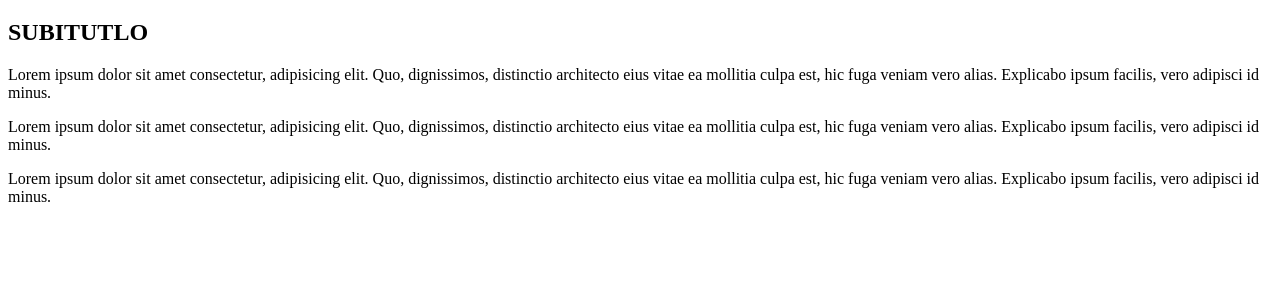
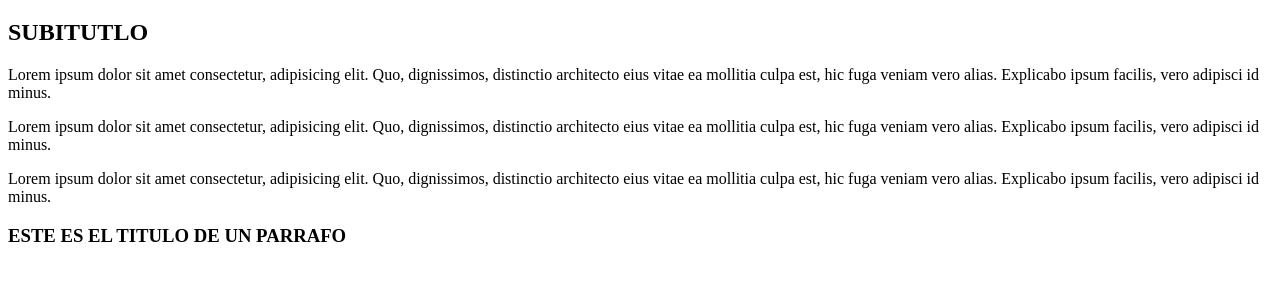
Before and after one commit to jabarca01/repositorio-html, a plain HTML site: page index.html in a window 1280 px wide. Shown: the part 61-342 px from the top of the page. Drawn offline with Linux system fonts and the light colour scheme.

Commit message:
Update index.html
update de index.html

```diff
--- a/index.html
+++ b/index.html
@@ -2,8 +2,6 @@
 <html lang="en">
 
 <head>
-    <meta charset="UTF-8">
-    <meta name="viewport" content="width=device-width, initial-scale=1.0">
     <title>Document</title>
 </head>
 
@@ -16,6 +14,7 @@
         mollitia culpa est, hic fuga veniam vero alias. Explicabo ipsum facilis, vero adipisci id minus.</p>
     <p>Lorem ipsum dolor sit amet consectetur, adipisicing elit. Quo, dignissimos, distinctio architecto eius vitae ea
         mollitia culpa est, hic fuga veniam vero alias. Explicabo ipsum facilis, vero adipisci id minus.</p>
+    <h3>ESTE ES EL TITULO DE UN PARRAFO</h3>
 </body>
 
 </html>
```
